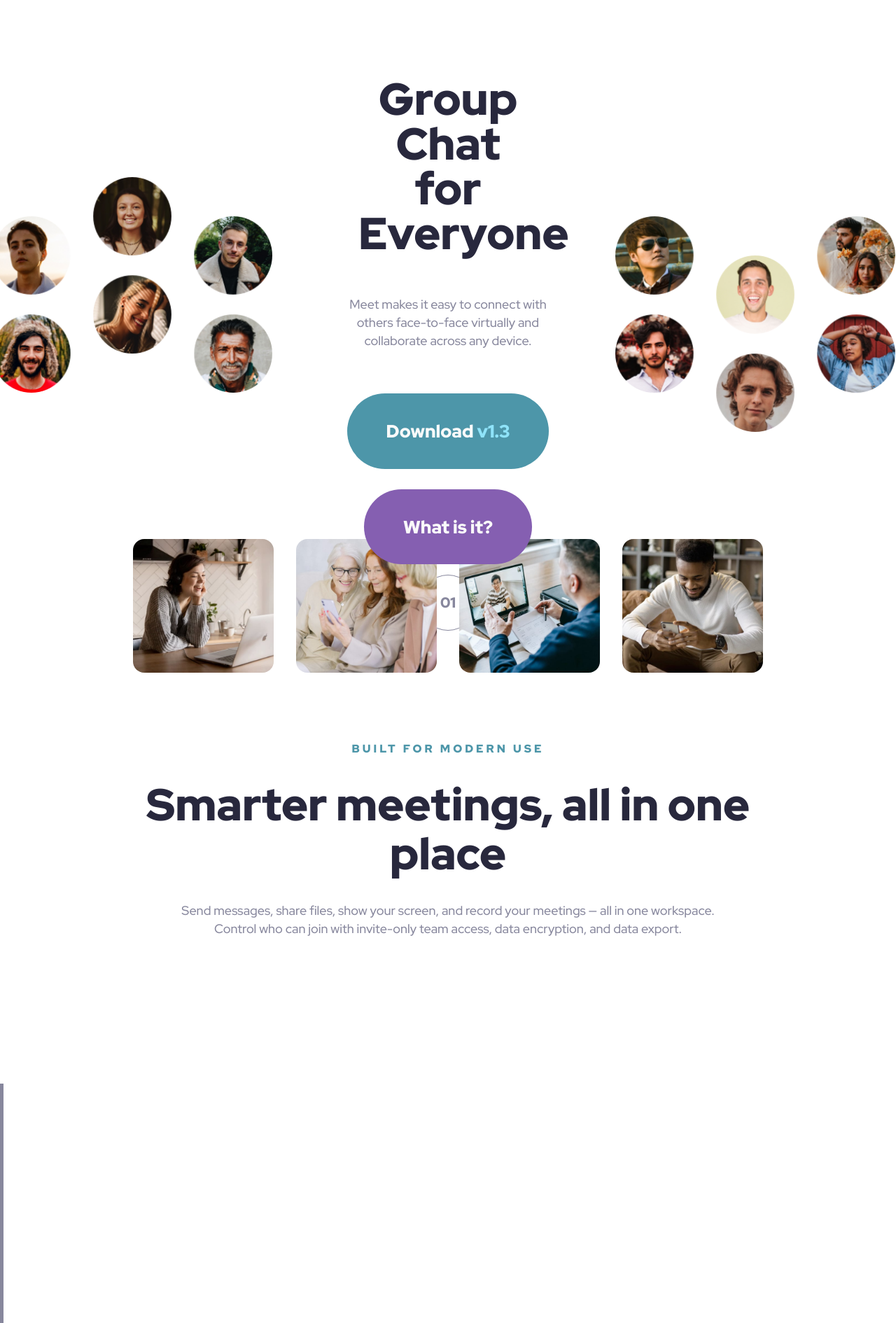
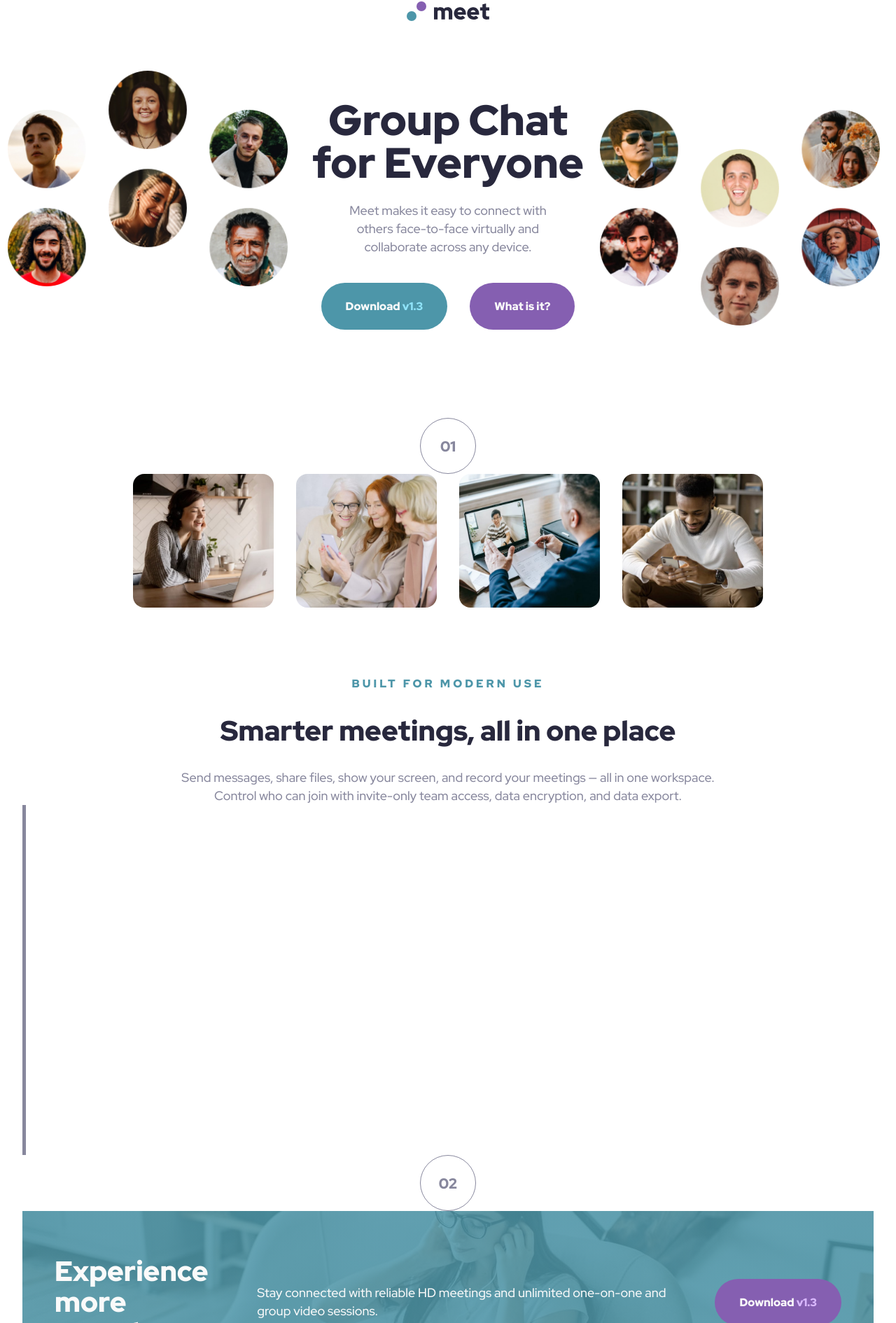
Before and after one commit to btaylor13/meet-landing-page-FEM, a website: page index.html in a window 1280 px wide. Shown: the part 30-1920 px from the top of the page at 70% size. Drawn offline with Linux system fonts and the light colour scheme.

Commit message:
adjusted some layout using grid - will style the transition number circles next

```diff
--- a/index.html
+++ b/index.html
@@ -23,7 +23,7 @@
 
     <title>Meet landing page | Frontend Mentor</title>
   </head>
-  <body>
+  <body class="container">
     <main>
       <!--Header with Logo-->
       <div class="hero-container">
--- a/sass/_variables.scss
+++ b/sass/_variables.scss
@@ -11,8 +11,8 @@ $color-text-light-gray: #fafafa;
 
 // HEADINGS
 .heading-1 {
-  font-size: 4rem;
-  line-height: 4rem;
+  font-size: 3.8rem;
+  line-height: 3.8rem;
   font-weight: 900;
 }
 
@@ -37,7 +37,7 @@ $color-text-light-gray: #fafafa;
 }
 
 // TABLET MEDIA QUERIES
-@media only screen and (max-width: 45rem) {
+@media only screen and (max-width: 47rem) {
   .heading-1 {
     font-size: 3rem;
     line-height: 3rem;
--- a/sass/main.scss
+++ b/sass/main.scss
@@ -3,6 +3,12 @@
 
 body {
   font-family: "Red Hat Display", sans-serif;
+}
+
+.container {
+  padding-inline: 2rem;
+  margin-inline: auto;
+  max-width: 87rem;
 }
 
 // components
@@ -16,11 +22,10 @@ body {
 
 .logo {
   margin: 0 auto;
+  margin-top: 2rem;
 }
 
 .hero-container {
-  height: 100vh;
-  width: 100vw;
 }
 
 .header-container {
@@ -37,17 +42,18 @@ body {
   align-items: center;
   position: relative;
   margin-top: 7rem;
+  margin-bottom: 7rem;
 }
 
 .hero-heading {
-  padding-bottom: 3.5rem;
-  width: 60%;
+  margin-bottom: 1.5rem;
+  width: 100%;
   color: $color-text-dark;
 }
 
 .hero-description {
   color: #87879d;
-  padding-bottom: 3rem;
+  margin-bottom: 1.5rem;
   width: 74.5%;
 }
 
@@ -77,11 +83,11 @@ body {
 .btn {
   font-family: "Red Hat Display", sans-serif;
   font-weight: 900;
-  font-size: 1.6rem;
+  font-size: 1rem;
   color: #fafafa;
   border: none;
   border-radius: 5rem;
-  padding: 2.3rem 3.5rem;
+  padding: 1.4375rem 2.1875rem;
   cursor: pointer;
 }
 
@@ -109,7 +115,7 @@ body {
 }
 
 // MEDIA QUERIES - HERO SECTION
-@media only screen and (max-width: 34rem) {
+@media only screen and (max-width: 45rem) {
   .hero-section {
     grid-template-columns: repeat(auto-fit, 1fr);
     grid-template-areas:
@@ -162,14 +168,12 @@ body {
   justify-content: center;
   align-items: center;
   text-align: center;
-  padding-bottom: 13rem;
+  margin-bottom: 5rem;
   margin: 0 auto;
   width: 70%;
 }
 
 .info-heading {
-  font-size: 4rem;
-  line-height: 4.4rem;
   color: $color-text-dark;
   margin-bottom: 2rem;
 }
@@ -192,20 +196,24 @@ body {
   justify-content: space-evenly;
   align-items: center;
   background-image: linear-gradient(
-      rgba($color-teal-dark, 80%),
-      rgba($color-teal-dark, 80%)
+      rgba($color-teal-dark, 0.85),
+      rgba($color-teal-dark, 0.85)
     ),
-    url("https://btaylor13.github.io/meet-landing-page-FEM/assets/desktop/image-footer.jpg");
+    url(assets/desktop/image-footer.jpg);
+  padding-block: 4rem;
+  background-repeat: no-repeat;
+  background-position: center;
 }
 
 .cta-heading {
   color: #fafafa;
-
   flex: 0 0 20%;
 }
 
 .cta-description {
   color: #fafafa;
+  text-align: start;
+  width: 50%;
 }
 
 .cta-btn {
@@ -241,13 +249,19 @@ body {
 
 // MEDIA QUERIES FOR CTA SECTION
 
-@media only screen and (max-width: 38rem) {
+@media only screen and (max-width: 46rem) {
   .cta-section {
     flex-direction: column;
     justify-content: center;
     align-items: center;
     text-align: center;
-    padding-block: 2rem;
+    padding-block: 4rem;
+    background: linear-gradient(
+        rgba($color-teal-dark, 0.8),
+        rgba($color-teal-dark, 0.8)
+      ),
+      url(assets/tablet/image-footer.jpg);
+    background-repeat: no-repeat;
   }
 
   .cta-heading {
@@ -256,10 +270,23 @@ body {
 
   .cta-description {
     margin-bottom: 2rem;
-    width: 80%;
+    width: 70%;
+    text-align: center;
   }
 
   .cta-btn {
     background-color: $color-purple-dark;
   }
 }
+
+@media only screen and (max-width: 35rem) {
+  .cta-section {
+    background: linear-gradient(
+        rgba($color-teal-dark, 0.8),
+        rgba($color-teal-dark, 0.8)
+      ),
+      url(assets/mobile/image-footer.jpg);
+    background-position: top;
+    background-repeat: no-repeat;
+  }
+}
```
Also changed, not shown: style.css.
